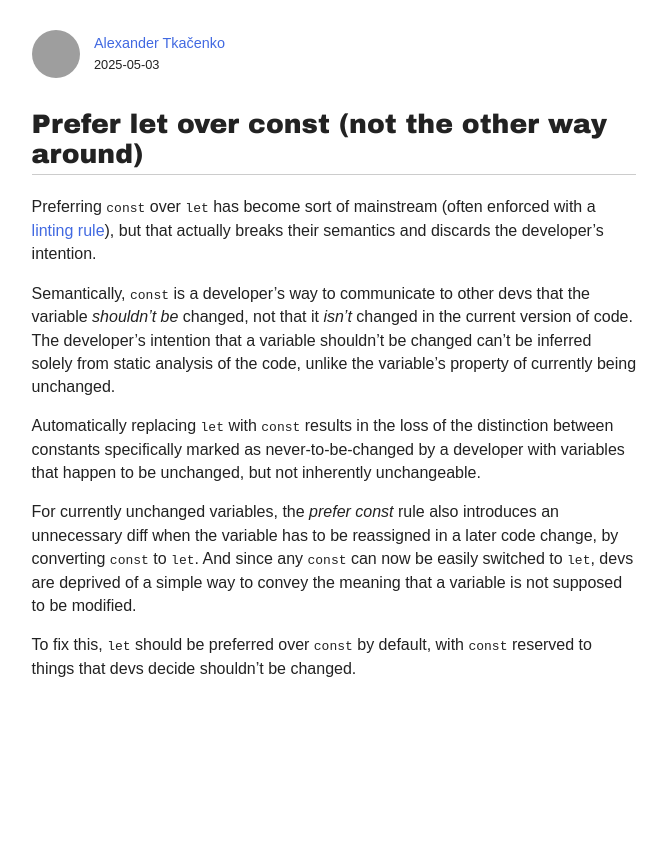
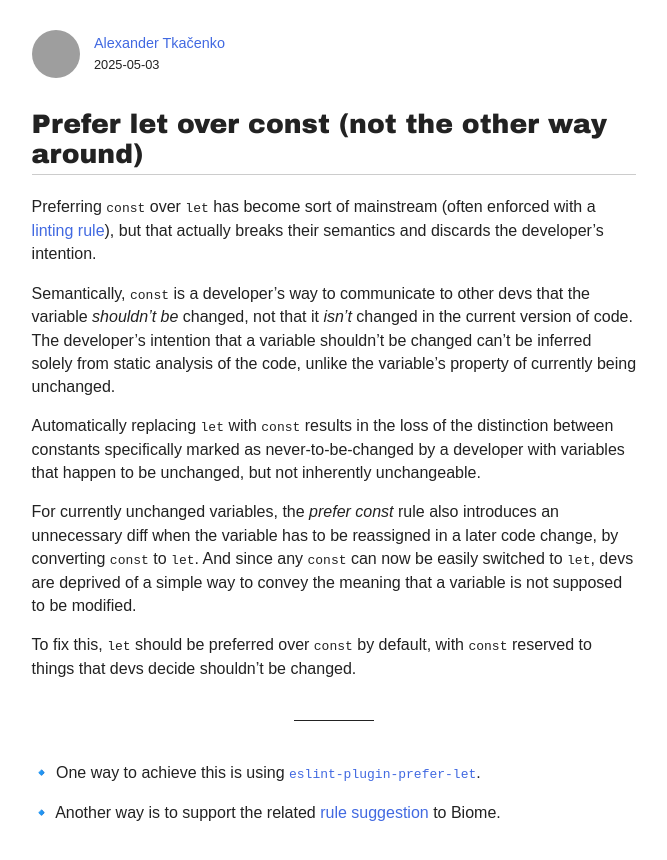
Before and after one commit to axtk/axtk.github.io, a Jekyll site: the page built from prefer_let.md, in a window 1280 px wide. Shown: the top 860 px of the page, without its empty margins (306-973 px from the left). Built offline with Jekyll 4.4.1, drawn with Linux system fonts in a browser that asks for light colours; our own code applies the rules of GitHub Pages for plain Markdown files; grey boxes are pictures that could not be loaded.

Commit message:
update prefer_let

```diff
--- a/prefer_let.md
+++ b/prefer_let.md
@@ -13,3 +13,9 @@ Automatically replacing `let` with `const` results in the loss of the distinctio
 For currently unchanged variables, the *prefer const* rule also introduces an unnecessary diff when the variable has to be reassigned in a later code change, by converting `const` to `let`. And since any `const` can now be easily switched to `let`, devs are deprived of a simple way to convey the meaning that a variable is not supposed to be modified.
 
 To fix this, `let` should be preferred over `const` by default, with `const` reserved to things that devs decide shouldn't be changed.
+
+---
+
+🔹 One way to achieve this is using [`eslint-plugin-prefer-let`](https://www.npmjs.com/package/eslint-plugin-prefer-let).
+
+🔹 Another way is to support the related [rule suggestion](https://github.com/biomejs/biome/discussions/5873) to Biome.
```
